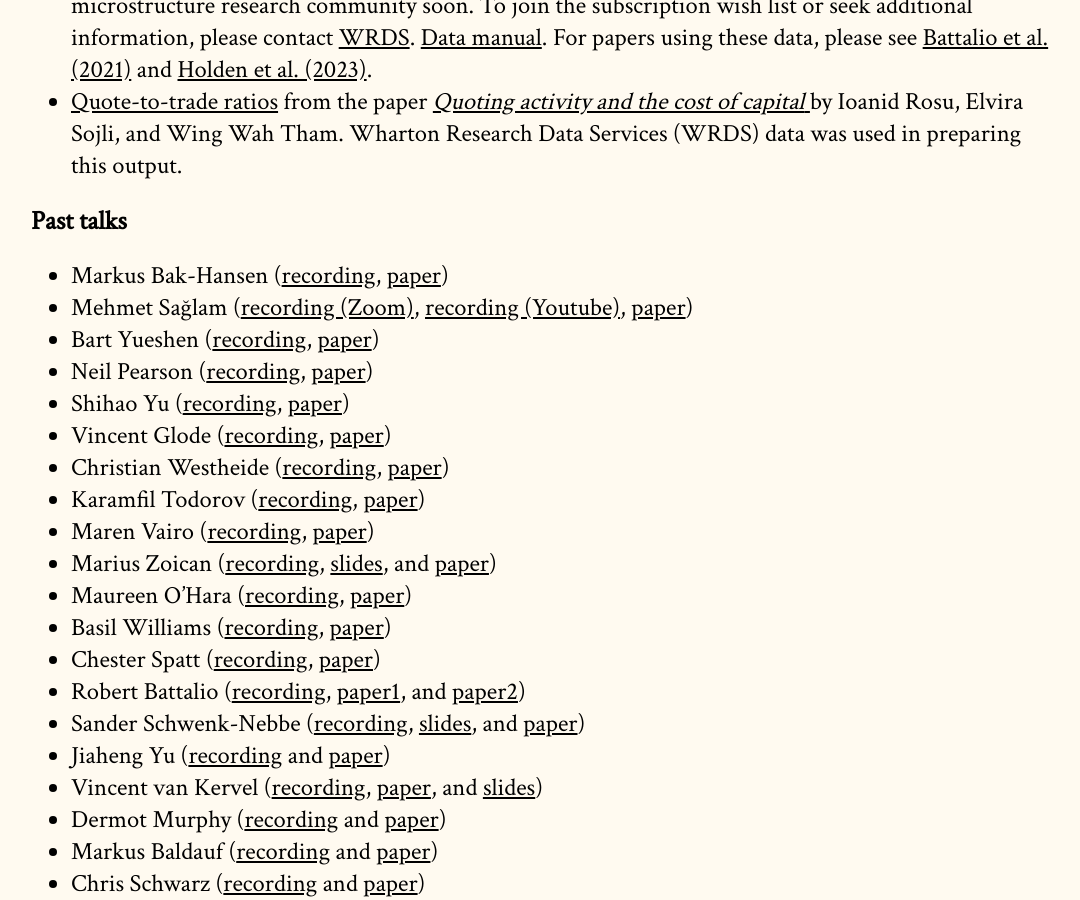
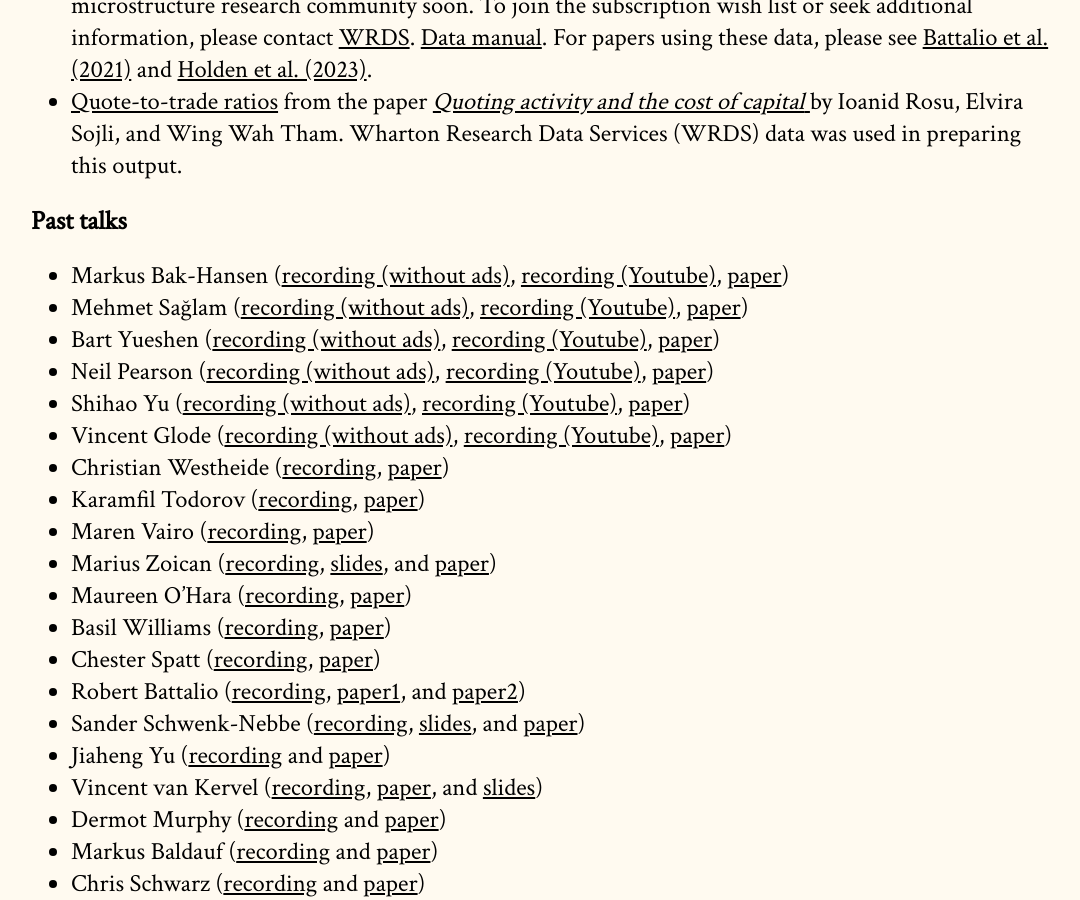
Before and after one commit to cpfiffer/microstructure.exchange, a Jekyll site: the page built from index.md, in a window 1280 px wide and 900 px high, scrolled down 3256 px. Shown: the whole window, without its empty margins (97-1177 px from the left). Built offline with Jekyll 4.4.1, drawn with Linux system fonts in a browser that asks for light colours; some web fonts are replaced.

Commit message:
Update index.md

```diff
--- a/index.md
+++ b/index.md
@@ -67,12 +67,12 @@ The Microstructure Exchange will host resources, tools, and data for microstruct
 - [Quote-to-trade ratios](https://drive.google.com/file/d/1H8wMvA_59-N5Y_xiDPGTbpBsX5BFwOIV/view) from the paper [_Quoting activity and the cost of capital_ ](https://papers.ssrn.com/sol3/papers.cfm?abstract_id=3005928) by Ioanid Rosu, Elvira Sojli, and Wing Wah Tham. Wharton Research Data Services (WRDS) data was used in preparing this output.
 
 ## Past talks
-- Markus Bak-Hansen ([recording](https://us06web.zoom.us/rec/share/O5I4BS9_K-ZhE0ktLEfBuRGYPVGS7I_tIGFyYakEtFeEgAlxODzW0cVSYw8sOWAj.9oka1nQvgf5A89ey), [paper](https://microstructure.exchange/papers/OTC_Relationships.pdf))
-- Mehmet Sa&#287;lam ([recording (Zoom)](https://us06web.zoom.us/rec/share/4_WZhNO3LRwDO3ADizN2_cJADjEc9kGr3SiLAxrysS-Yt8PoJRDCpOtQqR19SqfS.hE5bxiGho3Hfozn5), [recording (Youtube)](https://youtu.be/Cm6htUhhdrg), [paper](https://microstructure.exchange/papers/TME-paper.pdf))
-- Bart Yueshen ([recording](https://youtu.be/p_rBfYdZ_bI), [paper](https://papers.ssrn.com/sol3/papers.cfm?abstract_id=4545730))
-- Neil Pearson ([recording](https://youtu.be/PbLjL_3PPGk), [paper](https://papers.ssrn.com/sol3/papers.cfm?abstract_id=4389657))
-- Shihao Yu ([recording](https://youtu.be/B-lbXTex1F4), [paper](https://papers.ssrn.com/sol3/papers.cfm?abstract_id=4349184))
-- Vincent Glode ([recording](https://youtu.be/UsEkU5FVzso), [paper](https://microstructure.exchange/papers/Infosales_and_armsraces_29.pdf))
+- Markus Bak-Hansen ([recording (without ads)](https://us06web.zoom.us/rec/share/O5I4BS9_K-ZhE0ktLEfBuRGYPVGS7I_tIGFyYakEtFeEgAlxODzW0cVSYw8sOWAj.9oka1nQvgf5A89ey), [recording (Youtube)](https://youtu.be/-BdFMGYeMDg), [paper](https://microstructure.exchange/papers/OTC_Relationships.pdf))
+- Mehmet Sa&#287;lam ([recording (without ads)](https://us06web.zoom.us/rec/share/4_WZhNO3LRwDO3ADizN2_cJADjEc9kGr3SiLAxrysS-Yt8PoJRDCpOtQqR19SqfS.hE5bxiGho3Hfozn5), [recording (Youtube)](https://youtu.be/Cm6htUhhdrg), [paper](https://microstructure.exchange/papers/TME-paper.pdf))
+- Bart Yueshen ([recording (without ads)](https://us06web.zoom.us/rec/share/qNn2L4sMqk6_SI7zX4pnAKTFU1bQUROtizlRC1cT2dM3xfXhS3ow2eVXqIGiaIf2.gqFGetls5RNbZprv), [recording (Youtube)](https://youtu.be/p_rBfYdZ_bI), [paper](https://papers.ssrn.com/sol3/papers.cfm?abstract_id=4545730))
+- Neil Pearson ([recording (without ads)](https://us06web.zoom.us/rec/share/vvHTCud7T8nKVfgppjYdvwK5GgM2JY9lsv0bvtGEMLYBBaFfFyeIKl2WHVBqCGQA.ipvHme6BCzkxqyk5), [recording (Youtube)](https://youtu.be/PbLjL_3PPGk), [paper](https://papers.ssrn.com/sol3/papers.cfm?abstract_id=4389657))
+- Shihao Yu ([recording (without ads)](https://us06web.zoom.us/rec/share/L3a_jSFOnTyrLUoKcG0Aa0RojGZah2dpyyGml6J6qTbNWSXxCuAfRXxuqO0PcuY9.KMRKwuleZQWUW98w), [recording (Youtube)](https://youtu.be/B-lbXTex1F4), [paper](https://papers.ssrn.com/sol3/papers.cfm?abstract_id=4349184))
+- Vincent Glode ([recording (without ads)](https://us06web.zoom.us/rec/share/W14dCqFe_MzjfFws9MyfRWoUBCyTGJlFHEXk-dp4lVwU_OahfHmjRv-zbJ5HT9mL.hj9XDNxsQYbqtpcq), [recording (Youtube)](https://youtu.be/UsEkU5FVzso), [paper](https://microstructure.exchange/papers/Infosales_and_armsraces_29.pdf))
 - Christian Westheide ([recording](https://youtu.be/9QgL7unAlN8), [paper](https://papers.ssrn.com/sol3/papers.cfm?abstract_id=4289346))
 - Karamfil Todorov ([recording](https://youtu.be/S8WG_TC4XU8), [paper](https://papers.ssrn.com/sol3/papers.cfm?abstract_id=4301416))
 - Maren Vairo ([recording](https://youtu.be/3n5Dk61p9uI), [paper](https://microstructure.exchange/papers/Transparency_OTC.pdf))
```
